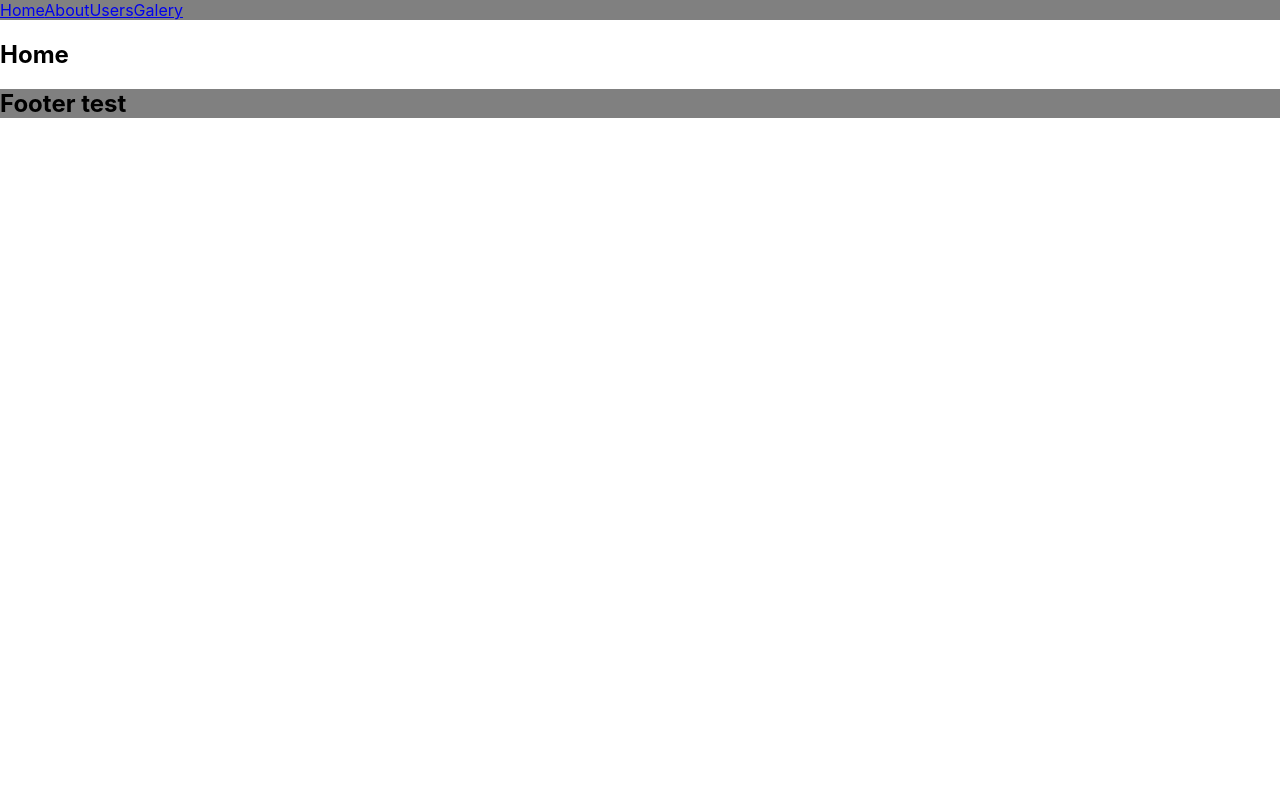
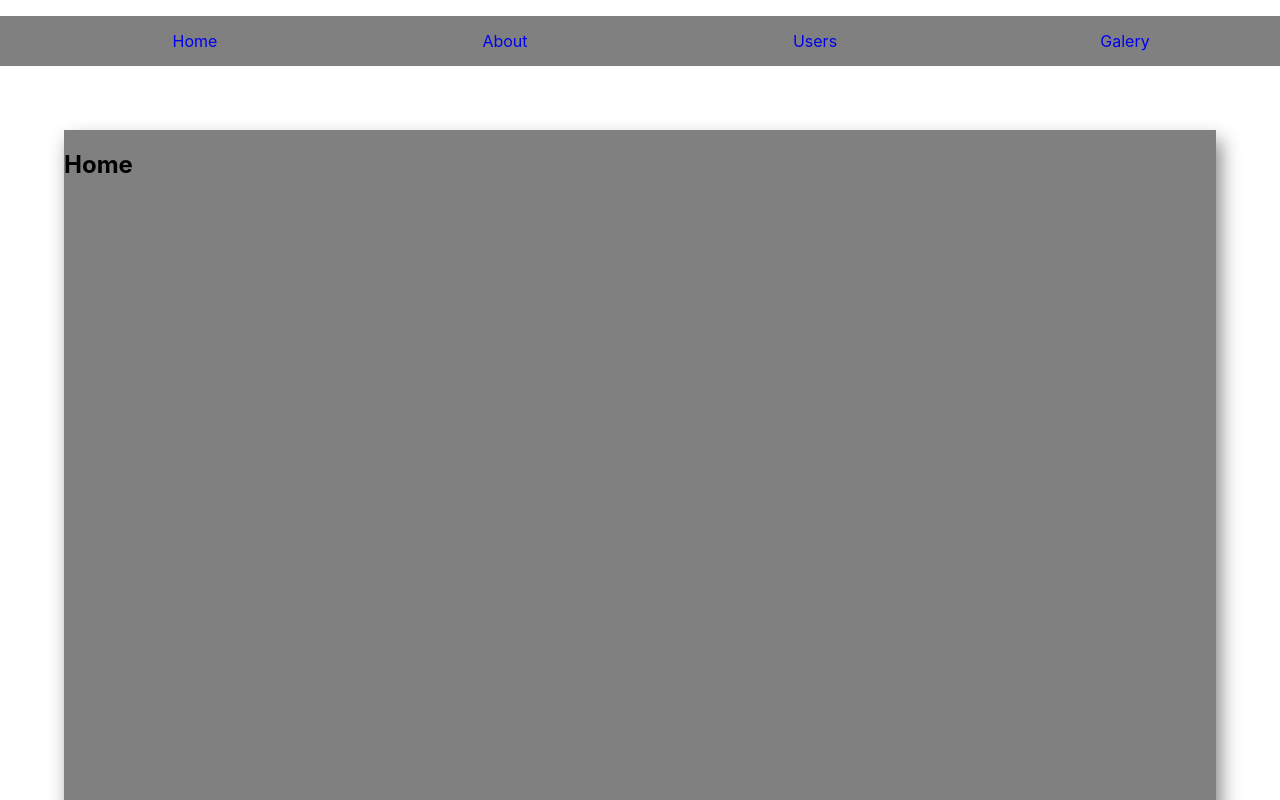
Before and after one commit to Dpartipilo/freedom-to-worship, a React (Create React App) app: page / in a window 1280 px wide. Shown: the top 800 px of the page. Built offline with nearby package versions, Linux system fonts and the light colour scheme.

Commit message:
Initial layout, simple styling

```diff
--- a/src/App.css
+++ b/src/App.css
@@ -1,27 +1,47 @@
-/* .App {
-  text-align: center;
-}
 
-.App-header {
-  background-color: #282c34;
-  min-height: 100vh;
-  display: flex;
-  flex-direction: column;
-  align-items: center;
-  justify-content: center;
-  font-size: calc(10px + 2vmin);
-  color: white;
-} */
 
 .navbar{
   background-color: gray;
+
 }
 
-li:hover {
+ul {
+  display: flex;
+  align-items: center;
+  list-style-type: none;
+}
+
+.navlink{
+  display: flex;
+  justify-content: center;
+  align-items: center;
+  height: 50px;
+  text-decoration: none;
+  flex: 1;
+}
+
+.navlink:hover {
   color:white;
   background-color: red;
 }
 
+.container{
+  display: flex;
+  align-items: center;
+  justify-items: center;
+  margin:5%
+}
+
+.carousel{
+  flex:1;
+  width: 90vw;
+  height: 90vh;
+  background-color: gray;
+  box-shadow: 5px 10px 18px #888888;
+}
+
+
+
 .footer{
   background-color: gray;
 }
--- a/src/App.js
+++ b/src/App.js
@@ -17,13 +17,26 @@ const Navbar = () => (
   <Router>
     <div>
       <nav className="navbar">
-        <Link to="/">Home</Link>
-        <Link to="/about/">About</Link>
-        <Link to="/users/">Users</Link>
-        <Link to="/galery/">Galery</Link>
+        <ul>
+          <Link className="navlink" to="/">
+            Home
+          </Link>
+
+          <Link className="navlink" to="/about/">
+            About
+          </Link>
+
+          <Link className="navlink" to="/users/">
+            Users
+          </Link>
+
+          <Link className="navlink" to="/galery/">
+            Galery
+          </Link>
+        </ul>
       </nav>
 
-      <Route path="/" exact component={Index} />
+      <Route path="/" exact component={Home} />
       <Route path="/about/" component={About} />
       <Route path="/users/" component={Users} />
       <Route path="/galery/" component={Galery} />
@@ -31,7 +44,20 @@ const Navbar = () => (
   </Router>
 );
 
-const Index = () => <h2>Home</h2>;
+const Home = () => (
+  <div>
+    <Carousel />
+  </div>
+);
+
+const Carousel = () => (
+  <div className="container">
+    <div className="carousel">
+      <h2>Home</h2>
+    </div>
+  </div>
+);
+
 const Galery = () => <h2>Galery</h2>;
 const Footer = () => (
   <div className="footer">
--- a/src/index.js
+++ b/src/index.js
@@ -1,12 +1,6 @@
-import React from 'react';
-import ReactDOM from 'react-dom';
-import './index.css';
-import App from './App';
-import * as serviceWorker from './serviceWorker';
+import React from "react";
+import ReactDOM from "react-dom";
+import "./index.css";
+import App from "./App";
 
-ReactDOM.render(<App />, document.getElementById('root'));
-
-// If you want your app to work offline and load faster, you can change
-// unregister() to register() below. Note this comes with some pitfalls.
-// Learn more about service workers: http://bit.ly/CRA-PWA
-serviceWorker.unregister();
+ReactDOM.render(<App />, document.getElementById("root"));
--- a/src/serviceWorker.js
+++ /dev/null
@@ -1,135 +0,0 @@
-// This optional code is used to register a service worker.
-// register() is not called by default.
-
-// This lets the app load faster on subsequent visits in production, and gives
-// it offline capabilities. However, it also means that developers (and users)
-// will only see deployed updates on subsequent visits to a page, after all the
-// existing tabs open on the page have been closed, since previously cached
-// resources are updated in the background.
-
-// To learn more about the benefits of this model and instructions on how to
-// opt-in, read http://bit.ly/CRA-PWA
-
-const isLocalhost = Boolean(
-  window.location.hostname === 'localhost' ||
-    // [::1] is the IPv6 localhost address.
-    window.location.hostname === '[::1]' ||
-    // 127.0.0.1/8 is considered localhost for IPv4.
-    window.location.hostname.match(
-      /^127(?:\.(?:25[0-5]|2[0-4][0-9]|[01]?[0-9][0-9]?)){3}$/
-    )
-);
-
-export function register(config) {
-  if (process.env.NODE_ENV === 'production' && 'serviceWorker' in navigator) {
-    // The URL constructor is available in all browsers that support SW.
-    const publicUrl = new URL(process.env.PUBLIC_URL, window.location.href);
-    if (publicUrl.origin !== window.location.origin) {
-      // Our service worker won't work if PUBLIC_URL is on a different origin
-      // from what our page is served on. This might happen if a CDN is used to
-      // serve assets; see https://github.com/facebook/create-react-app/issues/2374
-      return;
-    }
-
-    window.addEventListener('load', () => {
-      const swUrl = `${process.env.PUBLIC_URL}/service-worker.js`;
-
-      if (isLocalhost) {
-        // This is running on localhost. Let's check if a service worker still exists or not.
-        checkValidServiceWorker(swUrl, config);
-
-        // Add some additional logging to localhost, pointing developers to the
-        // service worker/PWA documentation.
-        navigator.serviceWorker.ready.then(() => {
-          console.log(
-            'This web app is being served cache-first by a service ' +
-              'worker. To learn more, visit http://bit.ly/CRA-PWA'
-          );
-        });
-      } else {
-        // Is not localhost. Just register service worker
-        registerValidSW(swUrl, config);
-      }
-    });
-  }
-}
-
-function registerValidSW(swUrl, config) {
-  navigator.serviceWorker
-    .register(swUrl)
-    .then(registration => {
-      registration.onupdatefound = () => {
-        const installingWorker = registration.installing;
-        if (installingWorker == null) {
-          return;
-        }
-        installingWorker.onstatechange = () => {
-          if (installingWorker.state === 'installed') {
-            if (navigator.serviceWorker.controller) {
-              // At this point, the updated precached content has been fetched,
-              // but the previous service worker will still serve the older
-              // content until all client tabs are closed.
-              console.log(
-                'New content is available and will be used when all ' +
-                  'tabs for this page are closed. See http://bit.ly/CRA-PWA.'
-              );
-
-              // Execute callback
-              if (config && config.onUpdate) {
-                config.onUpdate(registration);
-              }
-            } else {
-              // At this point, everything has been precached.
-              // It's the perfect time to display a
-              // "Content is cached for offline use." message.
-              console.log('Content is cached for offline use.');
-
-              // Execute callback
-              if (config && config.onSuccess) {
-                config.onSuccess(registration);
-              }
-            }
-          }
-        };
-      };
-    })
-    .catch(error => {
-      console.error('Error during service worker registration:', error);
-    });
-}
-
-function checkValidServiceWorker(swUrl, config) {
-  // Check if the service worker can be found. If it can't reload the page.
-  fetch(swUrl)
-    .then(response => {
-      // Ensure service worker exists, and that we really are getting a JS file.
-      const contentType = response.headers.get('content-type');
-      if (
-        response.status === 404 ||
-        (contentType != null && contentType.indexOf('javascript') === -1)
-      ) {
-        // No service worker found. Probably a different app. Reload the page.
-        navigator.serviceWorker.ready.then(registration => {
-          registration.unregister().then(() => {
-            window.location.reload();
-          });
-        });
-      } else {
-        // Service worker found. Proceed as normal.
-        registerValidSW(swUrl, config);
-      }
-    })
-    .catch(() => {
-      console.log(
-        'No internet connection found. App is running in offline mode.'
-      );
-    });
-}
-
-export function unregister() {
-  if ('serviceWorker' in navigator) {
-    navigator.serviceWorker.ready.then(registration => {
-      registration.unregister();
-    });
-  }
-}
```
Also changed, not shown: public/manifest.json, 1 other file (tests, documents, lock files or other folders).
